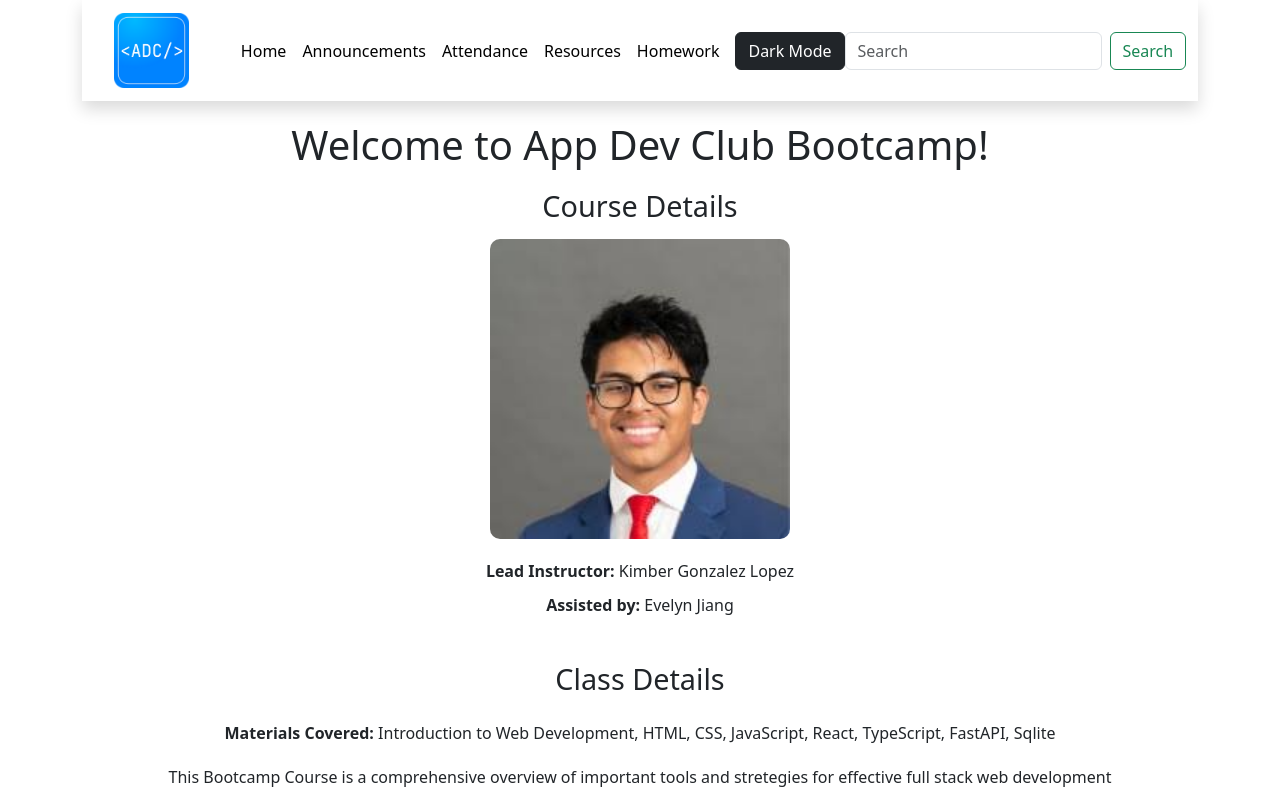
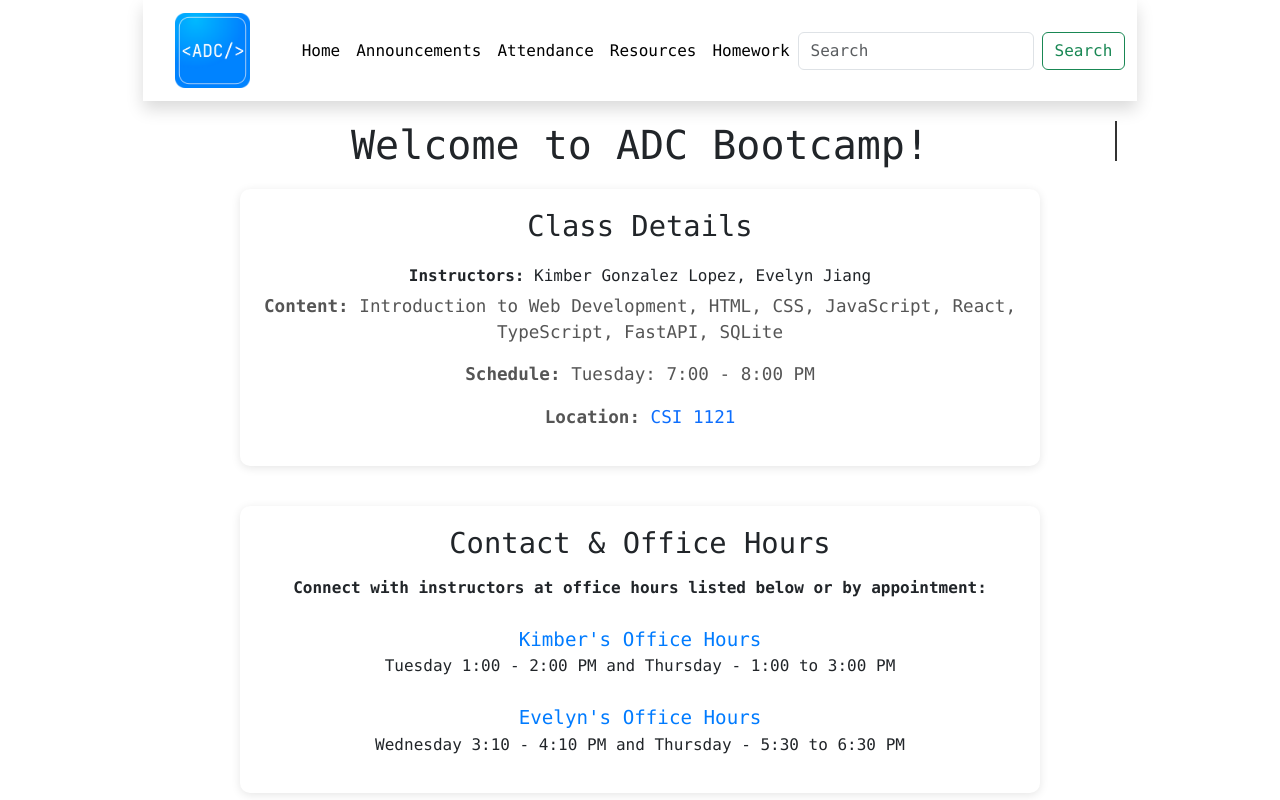
Before and after one commit to laurenlipinski/BootcampPortal, a React (Vite) app: page /home in a window 1280 px wide. Shown: the top 800 px of the page. Built offline with nearby package versions, Linux system fonts and the light colour scheme.

Commit message:
Initial commit

```diff
--- a/src/App.tsx
+++ b/src/App.tsx
@@ -9,7 +9,7 @@ import Attendance from "./pages/Attendance";
 import Announcements from "./pages/Announcements";
 import Resources from "./pages/Resources";
 import Homework from "./pages/Homework";
-import Discussion from ".pages/discussion"
+{/*import Discussion from "./pages/Discussion"*/}
 
 
 const App: React.FC = () => {
@@ -25,7 +25,7 @@ const App: React.FC = () => {
       <Route path="/announcements" element={<Announcements />} />
       <Route path="/resources" element={<Resources />} />
       <Route path="/homework" element={<Homework />} />
-      <Route path="/discussion" element={<Discussion />} />
+      {/*<Route path="/discussion" element={<Discussion />} />*/}
 
       </Routes>
     </Router>
--- a/src/components/NavBar.tsx
+++ b/src/components/NavBar.tsx
@@ -66,7 +66,7 @@ const NavBar: React.FC<NavBarProps> = ({ brandName, imageSrcPath, navItems }) =>
               </li>
             ))}
           </ul>
-          {/* Dark Mode Toggle Button */}
+          {/* Dark Mode Toggle Button
           <button
             className="btn btn-dark ms-2"
             onClick={toggleDarkMode}
@@ -74,7 +74,7 @@ const NavBar: React.FC<NavBarProps> = ({ brandName, imageSrcPath, navItems }) =>
           >
             {darkMode ? "Light Mode" : "Dark Mode"}
           </button>
-
+*/}
           {/* Optional Search */}
           <form className="d-flex">
             <input
--- a/src/pages/Announcements.tsx
+++ b/src/pages/Announcements.tsx
@@ -28,7 +28,7 @@ const announcements: Announcement[] = [
     author: "Evelyn Jiang",
     timestamp: " 11/17 9:02 PM",
     message:
-      "Hi everyone, hope you all had a restful weekend. The Accenture event overlaps with our normal bootcamp time, so we have a couple adjustments.\n\nBootcamp will start promptly at 7:35pm at CSI 1121 (our usual room).\n\nIf you want to network with the Accenture speakers, prioritize that and then come to bootcamp after.\n\nThis will our last in-person lecture for the semester so please come if you can!\n\nWe\u2019re gonna go until 8:35pm and we understand that\u2019s a little late so you\u2019re free to leave around 8:15pm, but it would be great if you could stay the full time because we will be learning about SQL and database knowledge which will be important for your projects.\n\nSee you Tuesday!! :relieved:",
+      "Hi everyone, hope you all had a restful weekend. The Accenture event overlaps with our normal bootcamp time, so we have a couple adjustments.\n\nBootcamp will start promptly at 7:35pm at CSI 1121 (our usual room).\n\nIf you want to network with the Accenture speakers, prioritize that and then come to bootcamp after.\n\nThis will our last in-person lecture for the semester so please come if you can!\n\nWe\u2019re gonna go until 8:35pm and we understand that\u2019s a little late so you\u2019re free to leave around 8:15pm, but it would be great if you could stay the full time because we will be learning about SQL and database knowledge which will be important for your projects.\n\nSee you Tuesday!!",
 
   },
 ];
@@ -45,8 +45,6 @@ const Announcements: React.FC = () => {
           { name: "Attendance", path: "/attendance" },
           { name: "Resources", path: "/resources" },
           { name: "Homework", path: "/homework" },
-          { name: "Discussion", path: "/discussion"},
-
         ]}
         />
 
--- a/src/pages/Attendance.tsx
+++ b/src/pages/Attendance.tsx
@@ -78,8 +78,6 @@ const Attendance: React.FC = () => {
           { name: "Attendance", path: "/attendance" },
           { name: "Resources", path: "/resources" },
           { name: "Homework", path: "/homework" },
-          { name: "Discussion", path: "/discussion"},
-
         ]}
       />
         <div className="attendance-container">
--- a/src/pages/Home.tsx
+++ b/src/pages/Home.tsx
@@ -1,11 +1,26 @@
-// src/pages/Home.tsx
+import React, { useEffect, useState, useRef } from "react";
 import logo from "../assets/logo.png";
-import React from "react";
 import "./home.css";
 import NavBar from "../components/NavBar";
 
+const Home: React.FC = () => {
+  const [text, setText] = useState<string>(""); // Text that will be typed
+  const indexRef = useRef<number>(0); // Ref to track index position for typing
+  const fullText = "Weelcome to ADC Bootcamp!"; // The full text to type out
 
-const Home: React.FC = () => {
+  useEffect(() => {
+    const interval = setInterval(() => {
+      if (indexRef.current < fullText.length) {
+        setText((prev) => prev + fullText.charAt(indexRef.current));
+        indexRef.current += 1; // Move to the next character
+      } else {
+        clearInterval(interval); // Stop the interval when done typing
+      }
+    }, 150); // Adjust typing speed
+
+    return () => clearInterval(interval); // Cleanup the interval on component unmount
+  }, []);
+
   return (
     <div>
       <NavBar
@@ -17,38 +32,29 @@ const Home: React.FC = () => {
           { name: "Attendance", path: "/attendance" },
           { name: "Resources", path: "/resources" },
           { name: "Homework", path: "/homework" },
-
         ]}
       />
       <div className="home-container">
-            <h1 className="home-title">Welcome to App Dev Club Bootcamp!</h1>
-
-            <div className="instructor-section">
-                <h2 className="section-title">Course Details</h2>
-                <img
-                    src="kimber.jfif"
-                    alt="Instructor"
-                    className="instructor-image"
-                />
-                <p className="instructor-info"><strong>Lead Instructor:</strong> Kimber Gonzalez Lopez</p>
-                <p className="instructor-info"><strong>Assisted by:</strong> Evelyn Jiang</p>
-            </div>
+        <h1 className="home-title">
+          {text}
+        </h1>
 
         <div className="class-details-section">
+       {/* <img src={logo} alt="Instructor Logo" className="instructor-image" /> */}
           <h2 className="section-title">Class Details</h2>
-                <p className="class-details"><strong>Materials Covered:</strong> Introduction to Web Development, HTML, CSS, JavaScript, React, TypeScript, FastAPI, Sqlite</p>
-                <p className="class-details"> This Bootcamp Course is a comprehensive overview of important tools and stretegies for effective full stack web development</p>
+          <p className="instructor-info"><strong>Instructors:</strong> Kimber Gonzalez Lopez, Evelyn Jiang</p>
+          <p className="class-details"><strong>Content:</strong> Introduction to Web Development, HTML, CSS, JavaScript, React, TypeScript, FastAPI, SQLite</p>
           <p className="class-details"><strong>Schedule:</strong> Tuesday: 7:00 - 8:00 PM </p>
-                <p className="class-details"><strong>Location:</strong> CSI 1121 </p>
+          <p className="class-details"><strong>Location:</strong> <a href="https://maps.app.goo.gl/5qtgiqDP1g48JPvw7" target="_blank" rel="noopener noreferrer" className="class-details-link">CSI 1121</a></p>
         </div>
 
         <div className="contact-section">
           <h2 className="section-title">Contact & Office Hours</h2>
-                <p><strong>Connect with Instructors at Office Hours listed below or by Appointment:</strong></p>
-                <p>Kimber's Office Hours: Tuesday 1:00 - 2:00 PM and Thursday - 1:00 PM to 3:00 PM</p>
-                <p>Evelyn's Office Hours: Wednesday 3:10 - 4:10 PM and Thursday - 5:30 PM to 6:30 PM</p>
-                <a href="https://umd.zoom.us/j/5697396597" target="_blank" rel="noopener noreferrer" className="contact-link">Kimber's Zoom Link</a>
-                <a href="https://us05web.zoom.us/j/3973323282?pwd=bU1uZTVUMHpvMFIzL1EvMFdqTTNadz09" target="_blank" rel="noopener noreferrer" className="contact-link">Evelyn's Zoom Link</a>
+          <p><strong>Connect with instructors at office hours listed below or by appointment:</strong></p>
+          <a href="https://umd.zoom.us/j/5697396597" target="_blank" rel="noopener noreferrer" className="contact-link">Kimber's Office Hours</a>
+          <p>Tuesday 1:00 - 2:00 PM and Thursday - 1:00 to 3:00 PM</p>
+          <a href="https://us05web.zoom.us/j/3973323282?pwd=bU1uZTVUMHpvMFIzL1EvMFdqTTNadz09" target="_blank" rel="noopener noreferrer" className="contact-link">Evelyn's Office Hours</a>
+          <p>Wednesday 3:10 - 4:10 PM and Thursday - 5:30 to 6:30 PM</p>
         </div>
       </div>
       <footer className="footer">
--- a/src/pages/Homework.tsx
+++ b/src/pages/Homework.tsx
@@ -60,10 +60,12 @@ const Homework: React.FC = () => {
           { name: "Attendance", path: "/attendance" },
           { name: "Resources", path: "/resources" },
           { name: "Homework", path: "/homework" },
-          { name: "Discussion", path: "/discussion"},
         ]}
       />
+
+<h1 className="homework-top-title">Homework</h1>
       <div className="homework-container">
+
           <div className="homework-list">
             {homeworkList.map((homework, index) => (
               <div className="homework-box" key={index}>
--- a/src/pages/Resources.tsx
+++ b/src/pages/Resources.tsx
@@ -146,13 +146,12 @@ const Resources: React.FC = () => {
           { name: "Attendance", path: "/attendance" },
           { name: "Resources", path: "/resources" },
           { name: "Homework", path: "/homework" },
-          { name: "Discussion", path: "/discussion"},
-
         ]}
         />
 
+
       <div className="resources-container">
-        <h1 className="resources-title">Resources</h1>
+      <h1 className="resources-title">Resources</h1>
         {materials.map((material, index) => (
           <div className="week-materials" key={index}>
             <h2 className="week-title">{material.week}</h2>
--- a/src/pages/announcements.css
+++ b/src/pages/announcements.css
@@ -11,11 +11,16 @@
 }
 
 .announcement {
-    background-color: #f9f9f9;
-    border: 1px solid #ddd;
-    border-radius: 8px;
+  background-color: #fff; /* Set background to white */
+  border-radius: 10px;
   padding: 1.5rem;
   margin-bottom: 1rem;
+  box-shadow: 0 2px 10px rgba(0, 0, 0, 0.1); /* Add the shadow like homework */
+  transition: transform 0.2s; /* Optional: Add a hover effect for animation */
+}
+
+.announcement:hover {
+  transform: translateY(-5px); /* Optional: Move up slightly on hover */
 }
 
 .announcement-header {
--- a/src/pages/home.css
+++ b/src/pages/home.css
@@ -1,14 +1,18 @@
+* {
+    margin: 0;
+    padding: 0;
+    font-family: Consolas, "Courier New", Courier, monospace;
+    box-sizing: border-box;
+}
 
 body {
     margin: 0;
     padding: 0;
-    font-family: 'Arial', sans-serif;
     display: flex;
     flex-direction: column;
     align-items: center;
     justify-content: center;
 }
-
 
 nav {
     width: 100%;
@@ -20,7 +24,6 @@ nav {
     box-sizing: border-box;
 }
 
-
 nav a {
     color: white;
     text-decoration: none;
@@ -29,34 +32,65 @@ nav a {
 }
 
 nav a:hover {
-    background-color: #575757;
+    background-color: #007bff;
     border-radius: 5px;
 }
-
 
 .home-container {
     display: flex;
     flex-direction: column;
     align-items: center;
+    justify-content: center;
     width: 100%;
-    padding: 20px;
+    padding: 0 20px;
     box-sizing: border-box;
+    margin-top: 0;
 }
 
-
 .home-title {
+    font-family: Consolas, "Courier New", Courier, monospace;
+    font-size: 2.5rem;
+    white-space: nowrap;
+    overflow: hidden;
+    display: inline-block;
+    position: relative;
+    animation: typing 3s steps(30) 1s forwards, blink-caret 0.75s step-end infinite;
     text-align: center;
-    margin-bottom: 20px;
-    font-size: 2.5rem;
+    margin: 0;
+    padding: 20px;
 }
 
+.home-title::after {
+    content: '';
+    position: absolute;
+    right: 0;
+    bottom: 1;
+    width: 2px;
+    height: 2.5rem;
+    background-color: #333;
+    animation: blink-caret 0.75s step-end infinite;
+}
+
+@keyframes typing {
+    from {
+        width: 0;
+    }
+    to {
+        width: 100%;
+    }
+}
+
+@keyframes blink-caret {
+    50% {
+        background-color: transparent;
+    }
+}
 
 .section-title {
     text-align: center;
     margin-bottom: 15px;
     font-size: 1.8rem;
 }
-
 
 .instructor-section {
     display: flex;
@@ -66,50 +100,60 @@ nav a:hover {
     text-align: center;
 }
 
-
 .instructor-image {
-    width: 300px;
+    width: 100px;
     border-radius: 10px;
     margin-bottom: 15px;
 }
-
 
 .instructor-info {
     margin: 5px 0;
 }
 
+.class-details-section,
+.contact-section {
+    background-color: #fff;
+    padding: 20px;
+    border-radius: 10px;
+    box-shadow: 0 2px 10px rgba(0, 0, 0, 0.1);
+    margin-bottom: 40px;
+    width: 100%;
+    max-width: 800px;
+    text-align: center;
+}
 
 .class-details-section {
     display: flex;
     flex-direction: column;
     align-items: center;
-    text-align: center;
-    margin-bottom: 40px;
 }
-
-
-.class-details {
-    margin: 10px 0;
-}
-
 
 .contact-section {
     display: flex;
     flex-direction: column;
     align-items: center;
-    text-align: center;
 }
 
+.class-details,
+.contact-link {
+    font-size: 1.1rem;
+    color: #555;
+}
 
 .contact-link {
+    font-size: 1.2rem;
     margin-top: 10px;
     color: #007bff;
     text-decoration: none;
-    font-size: 1.1rem;
 }
 
-.contact-link:hover {
-    text-decoration: underline;
+/* Correctly adding the underline on hover only */
+.class-details-link {
+    text-decoration: none; /* Ensure no underline by default */
+}
+
+.class-details-link:hover {
+    text-decoration: underline; /* Underline when hovered */
 }
 
 .footer {
--- a/src/pages/homework.css
+++ b/src/pages/homework.css
@@ -1,8 +1,8 @@
 .homework-container {
-    padding: 150px;
-    background-color: #f0f0f0;
-    color: #333;
-  }
+  padding: 2rem;
+  max-width: 800px;
+  margin: 0 auto;
+}
 
   .homework-list {
     display: grid;
@@ -29,6 +29,15 @@
     font-size: 1.2em;
     margin-bottom: 5px;
     color: #333;
+    font-weight: bold; /* Make the title bold */
+  }
+
+
+  .homework-top-title {
+    text-align: center;
+    font-size: 2rem;
+    color: #444;
+    margin-top: 1.5rem;
   }
 
   .homework-title.completed {
--- a/src/pages/resources.css
+++ b/src/pages/resources.css
@@ -1,4 +1,3 @@
-
 body {
   font-family: Arial, sans-serif;
   background-color: #f4f4f4;
@@ -8,23 +7,28 @@ body {
 }
 
 .resources-container {
+  padding: 2rem; /* Padding similar to announcements */
   max-width: 800px;
-    margin: 2rem auto;
-    padding: 1rem;
-    background-color: #ffffff;
-    border-radius: 8px;
-    box-shadow: 0 4px 6px rgba(0, 0, 0, 0.1);
+  margin: 0 auto;
 }
 
 .resources-title {
   text-align: center;
   font-size: 2rem;
-    color: #444;
   margin-bottom: 1.5rem;
 }
 
 .week-materials {
-    margin-bottom: 1.5rem;
+  background-color: #fff; /* White background for the box */
+  border-radius: 10px; /* Rounded corners */
+  padding: 1.5rem;
+  margin-bottom: 1rem;
+  box-shadow: 0 2px 10px rgba(0, 0, 0, 0.1); /* Shadow effect like announcements */
+  transition: transform 0.2s; /* Hover effect */
+}
+
+.week-materials:hover {
+  transform: translateY(-5px); /* Optional hover animation */
 }
 
 .week-title {
```
Lines whose indentation alone changed are shown as unchanged.
